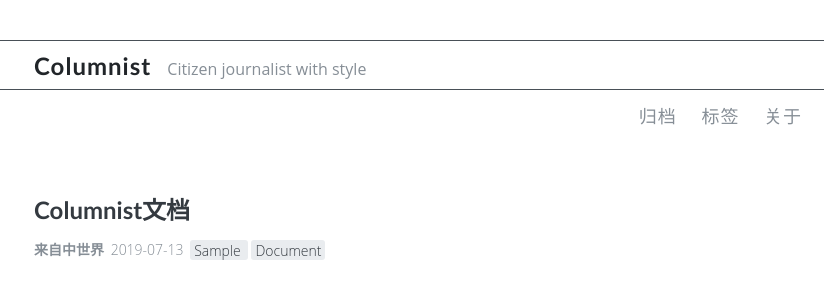
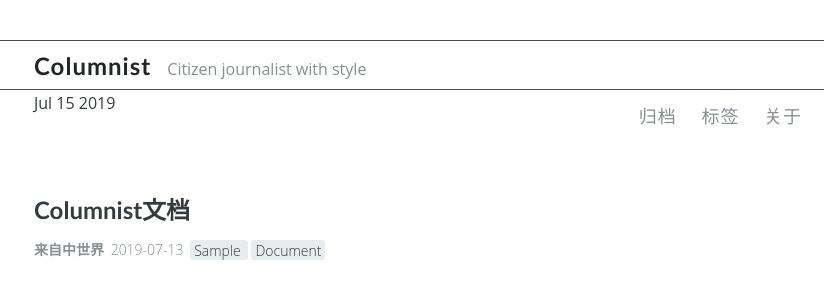
Before and after one commit to FromEndWorld/columnist, a Jekyll site: the page built from index.html, in a window 1280 px wide. Shown: the top 286 px of the page, without its empty margins (222-1046 px from the left). Built offline with Jekyll 4.4.1, drawn with Linux system fonts in a browser that asks for light colours; the list of posts is cut into pages by our own code.

Commit message:
Update nav.html

```diff
--- a/_includes/nav.html
+++ b/_includes/nav.html
@@ -10,6 +10,13 @@
         <span class="site-description">{{ site.description }}</span>
       </div>
 
+      <div class="daily">
+        <time>
+            <script type="text/javascript">
+              var d = (new Date()).toString().split(' ').splice(1,3).join(' ');
+              document.write(d)
+          </script>
+        </time>
         <nav>
           {% for nav in site.navigation %}
           {% if nav.url contains 'http://' or nav.url contains 'https://' %}
@@ -19,7 +26,7 @@
           {% endif %}
           {% endfor %}
         </nav>
-
+      </div>
 
     </header>
   </div>
```
Lines whose indentation alone changed are shown as unchanged.
